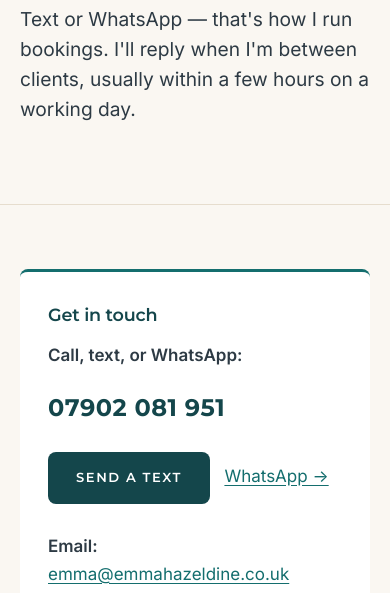
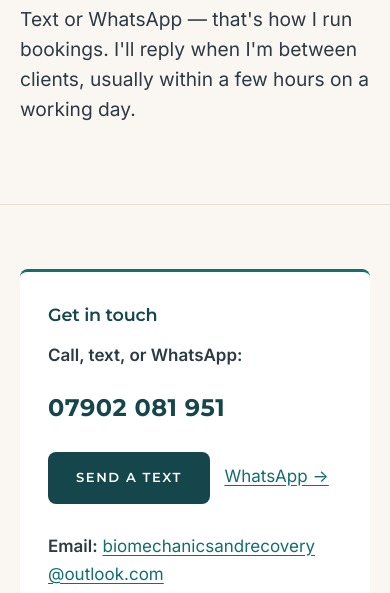
Before and after one commit to chrispaulpreston1-stack/Emma-Web, a plain HTML site: page contact.html in a window 390 px wide. Shown: the part 251-844 px from the top of the page. Drawn offline with Linux system fonts and the light colour scheme.

Commit message:
Contact email: biomechanicsandrecovery@outlook.com on every page
emma@emmahazeldine.co.uk could not receive mail (the domain has no MX
record), so enquiries sent to it bounced. The visible address breaks
before the @ on narrow phones so it never pushes the page sideways.

Co-Authored-By: Claude Opus 5.5 <noreply@anthropic.com>

```diff
--- a/contact.html
+++ b/contact.html
@@ -132,7 +132,7 @@
             <span class="phone"><a href="sms:+447902081951">07902 081 951</a></span>
             <p style="margin-top:1.5rem"><a class="btn-teal" href="sms:+447902081951">Send a text</a> <a href="https://wa.me/447902081951" style="margin-left:0.6rem">WhatsApp →</a></p>
 
-            <p style="margin-top:1.75rem"><strong>Email:</strong> <a href="mailto:emma@emmahazeldine.co.uk">emma@emmahazeldine.co.uk</a></p>
+            <p style="margin-top:1.75rem"><strong>Email:</strong> <a href="mailto:biomechanicsandrecovery@outlook.com">biomechanicsandrecovery<wbr>@outlook.com</a></p>
 
             <p style="margin-top:1.5rem"><strong>Session details:</strong></p>
             <ul class="price-list">
@@ -251,7 +251,7 @@
         <ul>
           <li><a href="sms:+447902081951">Text · 07902 081 951</a></li>
           <li><a href="https://wa.me/447902081951">WhatsApp</a></li>
-          <li><a href="mailto:emma@emmahazeldine.co.uk">emma@emmahazeldine.co.uk</a></li>
+          <li><a href="mailto:biomechanicsandrecovery@outlook.com">biomechanicsandrecovery<wbr>@outlook.com</a></li>
           <li><a href="https://nlfitness.co.uk" rel="noopener">NLFitness Tavistock</a></li>
         </ul>
       </div>
```
Also changed, not shown: 404.html (+1 -1 lines), about.html (+1 -1 lines), forms.html (+2 -2 lines), index.html (+2 -2 lines), mulling/dry-needling-vs-acupuncture.html (+1 -1 lines), mulling/first-session.html (+1 -1 lines), mulling/index.html (+1 -1 lines), mulling/pain-isnt-damage.html (+1 -1 lines), mulling/quiet-inputs-sleep-load-stress.html (+1 -1 lines), mulling/tight-isnt-always-tight.html (+1 -1 lines), mulling/what-sports-massage-isnt.html (+1 -1 lines), what-i-do.html (+1 -1 lines), llms.txt, 1 other file.
